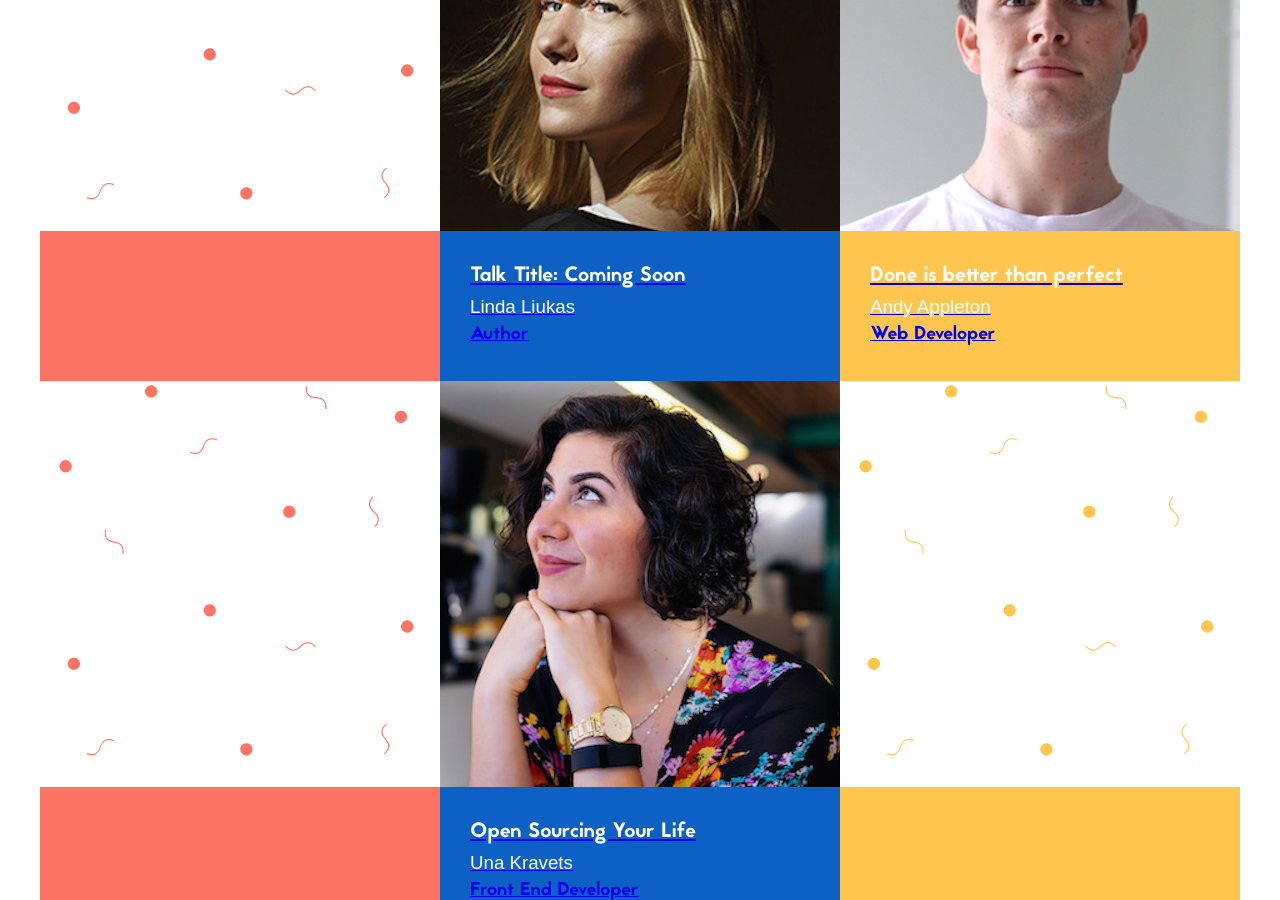
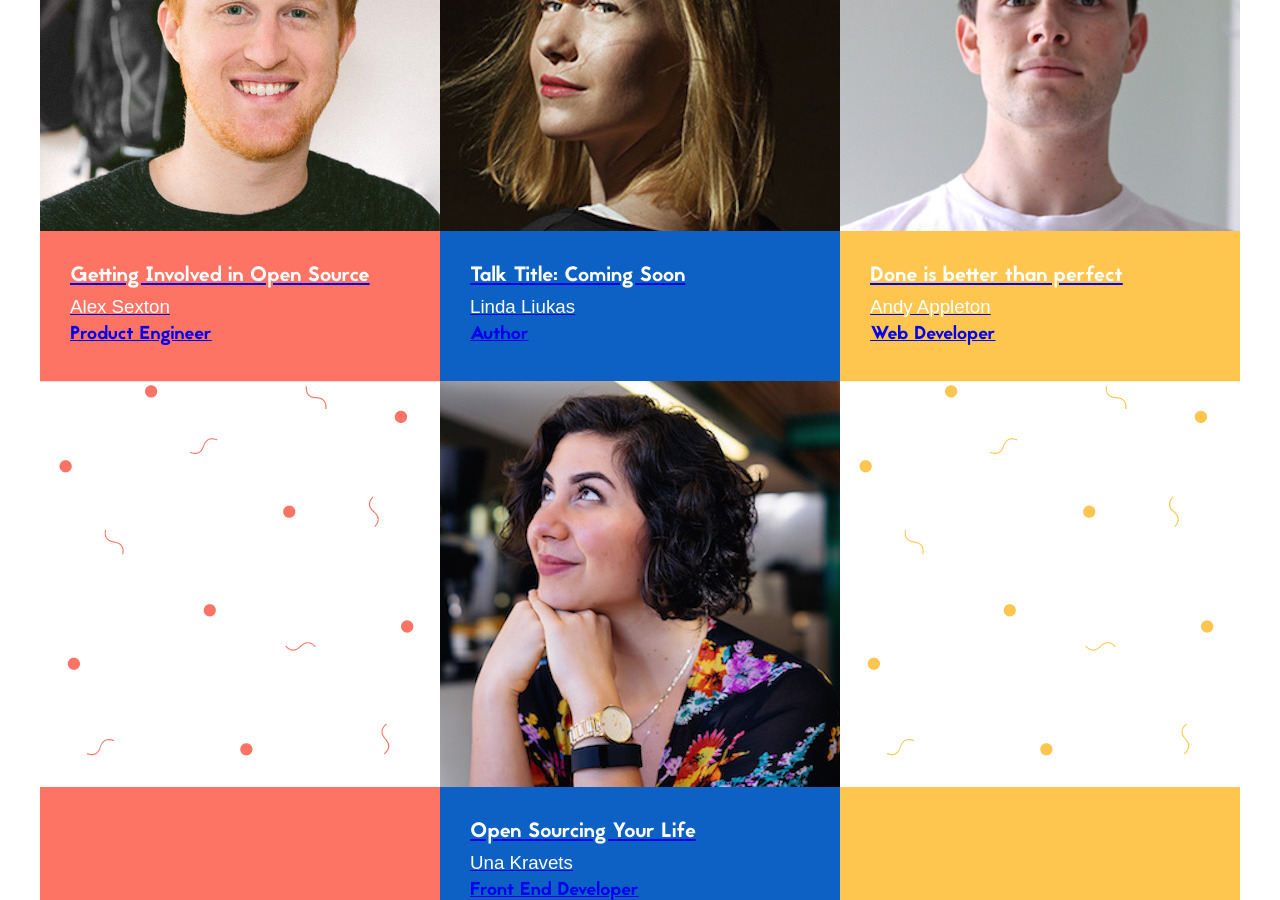
Before and after one commit to Sambillingham/beyond, a Jekyll site: the page built from index.html, in a window 1280 px wide and 900 px high, scrolled down 5286 px. Built offline with Jekyll 4.4.1, drawn with Linux system fonts in a browser that asks for light colours; some web fonts are replaced.

Commit message:
:cookie: add alex to homepage removing coming soon

```diff
--- a/index.html
+++ b/index.html
@@ -64,7 +64,15 @@ layout: default
     </div>
   </a>
 
-  {% include speaker-coming-soon.html %}
+  <a href="/schedule/#anchor-alex" class="speaker">
+    <img class="speaker__image" src="/img/speaker-alex-sexton.jpg">
+    <div class="speaker__info">
+      <h2 class="speaker__title">Getting Involved in Open Source</h2>
+      <h3 class="speaker__name">Alex Sexton</h3>
+      <h3 class="speaker__position">Product Engineer</h3>
+      <h3 class="speaker__company">Stripe</h3>
+    </div>
+  </a>
 
   <a href="/schedule/#anchor-linda" class="speaker">
     <img class="speaker__image" src="/img/speaker-linda-liukas.jpg">
```
Also changed, not shown: img/speaker-alex-sexton.jpg (added).
